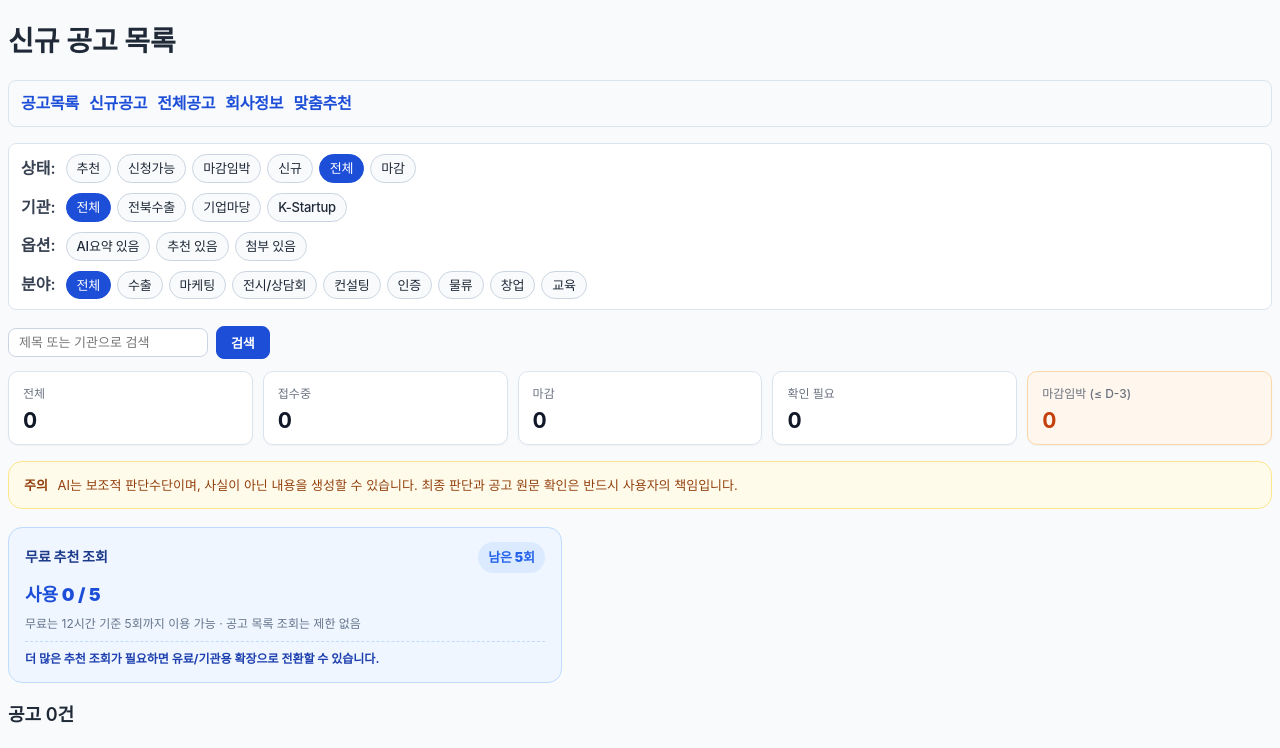
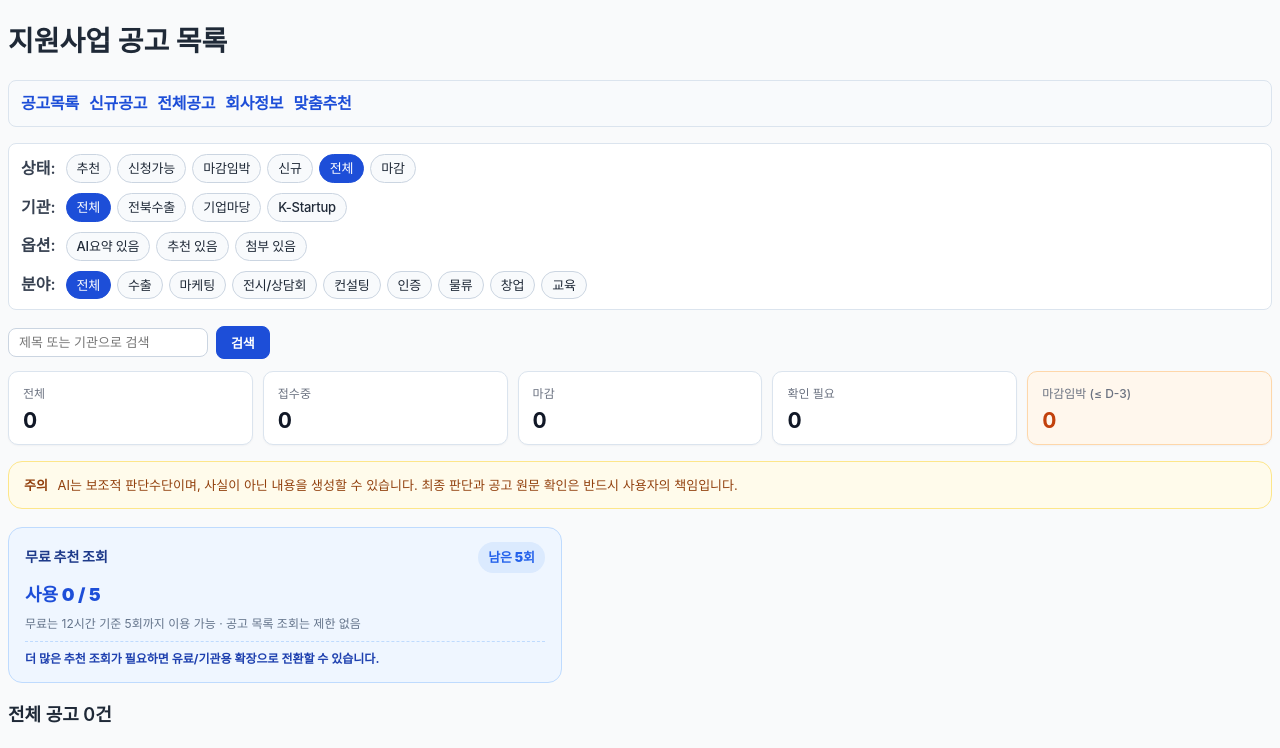
Before and after one commit to hover9710-beep/Job-bizgov-platform, a Flask app: page /new in a window 1280 px wide. Shown: the top 748 px of the page. Run offline with Flask 3, Linux system fonts and the light colour scheme; data that the repository does not hold is empty; some web fonts are replaced.

Commit message:
fix: 사용자 친화적 UI 문구 보정
Made-with: Cursor

```diff
--- a/templates/new.html
+++ b/templates/new.html
@@ -4,7 +4,7 @@
     <meta charset="utf-8">
     <meta name="viewport" content="width=device-width, initial-scale=1.0">
     <link href="https://fonts.googleapis.com/css2?family=Pretendard:wght@400;500;600;700&display=swap" rel="stylesheet">
-    <title>신규 공고 목록</title>
+    <title>지원사업 공고 목록</title>
     <style>
         body {
             font-family: 'Pretendard', -apple-system, BlinkMacSystemFont, 'Segoe UI', Roboto, 'Noto Sans KR', sans-serif;
@@ -488,7 +488,7 @@
 </head>
 <body>
     {% set tb = tab|default('', true) %}
-    <h1>{% if tb == 'recommend' %}추천 공고 목록{% else %}신규 공고 목록{% endif %}</h1>
+    <h1>{% if tb == 'recommend' %}추천 공고 목록{% else %}지원사업 공고 목록{% endif %}</h1>
     <nav class="topnav">
         <a href="{{ url_for('index') }}">공고목록</a>
         <a href="{{ url_for('new_announcements') }}">신규공고</a>
@@ -496,7 +496,7 @@
         <a href="{{ url_for('company') }}">회사정보</a>
         <a href="{{ url_for('recommend') }}">맞춤추천</a>
         {% if is_admin|default(false) %}
-        <a href="/admin/pipeline">파이프라인 실행</a>
+        <a href="/admin/pipeline">관리자 도구</a>
         {% endif %}
     </nav>
 
@@ -594,14 +594,14 @@
     {% if is_admin %}
     <div class="run-panel" id="run-panel">
         <div class="run-panel-header">
-            <strong>크롤링 · 파이프라인 실행</strong>
+            <strong>관리자 수집 도구</strong>
             <span id="run-status-badge" class="run-badge run-badge-idle">대기</span>
             <span id="run-meta" class="run-meta" aria-live="polite"></span>
         </div>
         <div class="run-btn-row">
             <button type="button" class="run-btn run-btn-primary" id="btn-run-all" data-mode="all">전체 새로 수집</button>
-            <button type="button" class="run-btn" id="btn-run-jb" data-mode="jbexport">전북수출만</button>
-            <button type="button" class="run-btn" id="btn-run-biz" data-mode="bizinfo">기업마당만</button>
+            <button type="button" class="run-btn" id="btn-run-jb" data-mode="jbexport">전북 지원사업만 수집</button>
+            <button type="button" class="run-btn" id="btn-run-biz" data-mode="bizinfo">전국 지원사업만 수집</button>
             <button type="button" class="run-btn run-btn-ghost" id="btn-refresh-status">상태 새로고침</button>
         </div>
         <div class="run-log-panel" id="run-log-wrap">
@@ -687,7 +687,7 @@
     </div>
     {% endif %}
 
-    <h3>{% if tb == 'recommend' %}추천 공고 {{ count }}건{% else %}공고 {{ count }}건{% endif %}</h3>
+    <h3>{% if tb == 'recommend' %}추천 공고 {{ count }}건{% else %}전체 공고 {{ count }}건{% endif %}</h3>
 
     <table class="project-table">
         <colgroup>
```
